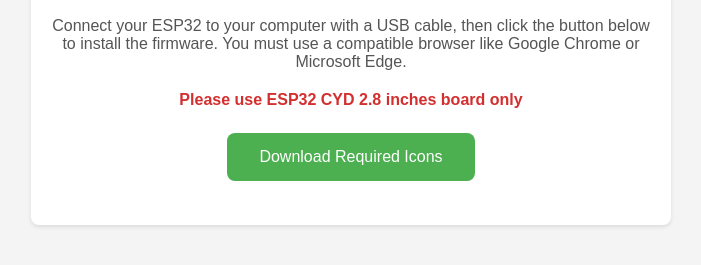
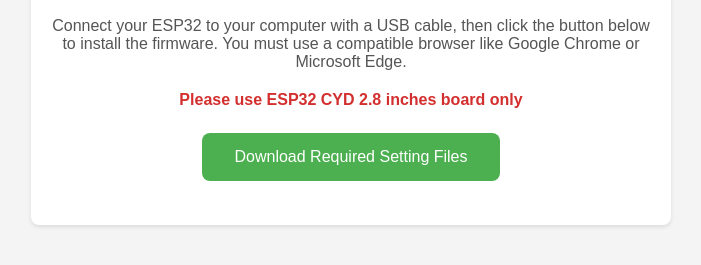
Before and after one commit to AungMoeKhine/yoRadio-Internet-Radio-, a plain HTML site: page index.html in a window 1280 px wide. Shown: the part 171-436 px from the top of the page, without its empty margins (289-990 px from the left). Drawn offline with Linux system fonts and the light colour scheme.

Commit message:
Update download link text for required files

```diff
--- a/index.html
+++ b/index.html
@@ -34,7 +34,7 @@
 <p class="important-note">Please use ESP32 CYD 2.8 inches board only</p>
 <esp-web-install-button manifest="manifest.json"></esp-web-install-button>
 <p>
-  <a href="https://drive.google.com/drive/folders/1BN2cHMYYCCNuXShteNzYeyH5BDFOJhIV?usp=drive_link" class="button" target="_blank">Download Required Icons</a>
+  <a href="https://drive.google.com/drive/folders/1BN2cHMYYCCNuXShteNzYeyH5BDFOJhIV?usp=drive_link" class="button" target="_blank">Download Required Setting Files</a>
 </p>
 </div>
 </body>
```
